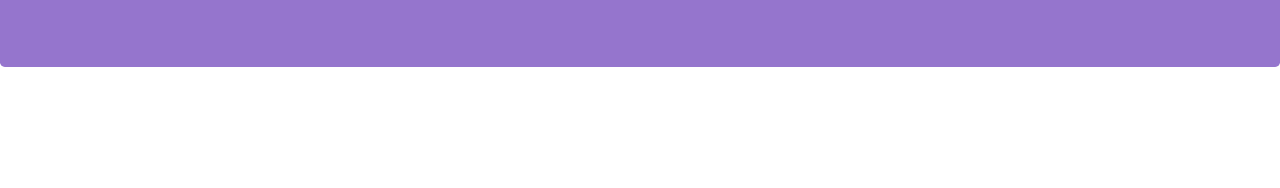
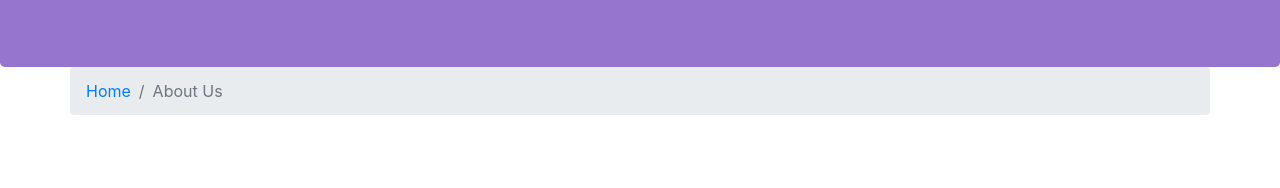
Before and after one commit to jduan/bootstrap_course, a website: page index.html in a window 1280 px wide. Shown: the part 243-431 px from the top of the page. Drawn offline with nearby package versions, Linux system fonts and the light colour scheme.

Commit message:
add breadcrumbs

```diff
--- a/index.html
+++ b/index.html
@@ -46,6 +46,13 @@
         </header>
 
         <div class="container">
+            <!--Breadcrumbs. This breadcrumbs should be applied to the about us page.-->
+            <div class="row">
+                <ol class="col-12 breadcrumb">
+                    <li class="breadcrumb-item"><a href="./index.html">Home</a></li>
+                    <li class="breadcrumb-item active">About Us</li>
+                </ol>
+            </div>
             <div class="row row-content align-items-center">
                 <div class="col-sm-4 col-md-3 flex-last">
                     <h3>Our Lipsmacking Culinary Creations</h3>
```
